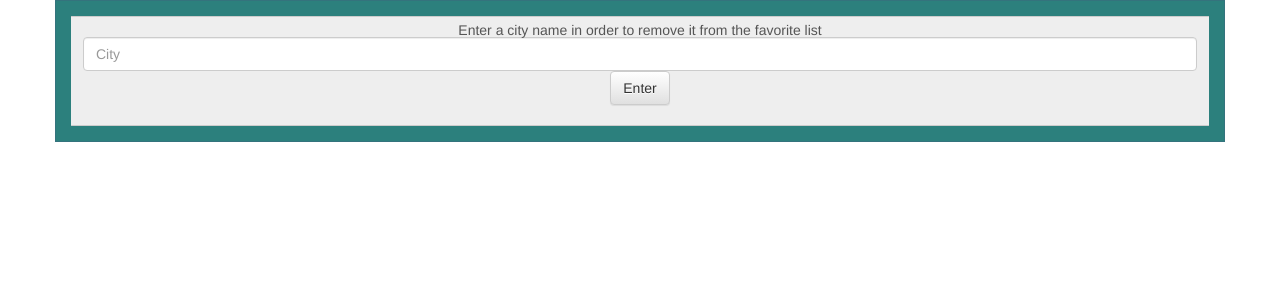
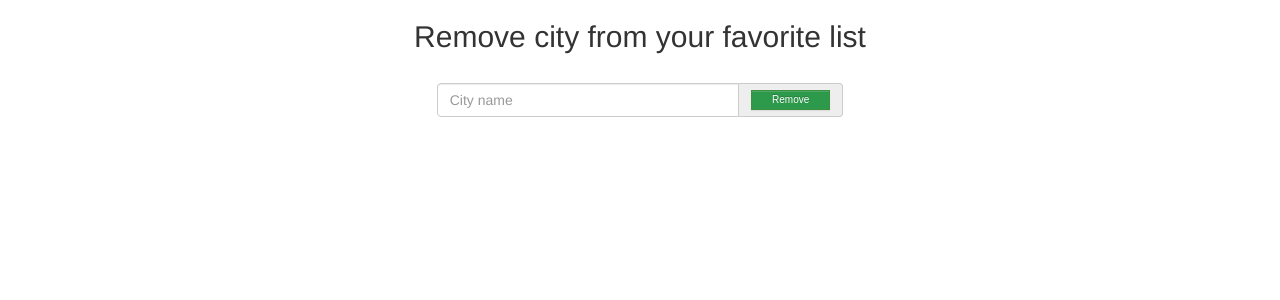
Before and after one commit to maromoz/weather_web_server, a Django app: page /remove_city_from_favorite/ in a window 1280 px wide. Shown: the top 300 px of the page. Run offline with Django 3.2, Linux system fonts and the light colour scheme; parts of the project's set-up code (start-up, migrations or seed data) failed here and were passed over; some libraries are stand-ins or nearby versions.

Commit message:
New widget to add/remove city functions

```diff
--- a/cities/static/css/remove_city_from_favorite.css
+++ b/cities/static/css/remove_city_from_favorite.css
@@ -12,7 +12,7 @@ h4 {
   padding-top: 15px;
   padding-bottom: 15px;
   background-color: #3c1aee;
-  background-color: rgb(44, 128, 125);
+  background-color: rgb(7, 128, 37);
   border: 1px solid #c2c52e;
   border: 1px solid rgba(86,61,124,.2);
 }
@@ -21,3 +21,30 @@ hr {
   margin-top: 40px;
   margin-bottom: 40px;
 }
+
+.btn {
+  background: #2c994b;
+  background-image: -webkit-linear-gradient(top, #2c994b, #2c994b);
+  background-image: -moz-linear-gradient(top, #2c994b, #2c994b);
+  background-image: -ms-linear-gradient(top, #2c994b, #2c994b);
+  background-image: -o-linear-gradient(top, #2c994b, #2c994b);
+  background-image: linear-gradient(to bottom, #2c994b, #2c994b);
+  -webkit-border-radius: 0;
+  -moz-border-radius: 0;
+  border-radius: 0px;
+  font-family: Arial;
+  color: #ffffff;
+  font-size: 10px;
+  padding: 2px 20px 2px 20px;
+  text-decoration: none;
+}
+
+.btn:hover {
+  background: #3cb0fd;
+  background-image: -webkit-linear-gradient(top, #3cb0fd, #3498db);
+  background-image: -moz-linear-gradient(top, #3cb0fd, #3498db);
+  background-image: -ms-linear-gradient(top, #3cb0fd, #3498db);
+  background-image: -o-linear-gradient(top, #3cb0fd, #3498db);
+  background-image: linear-gradient(to bottom, #3cb0fd, #3498db);
+  text-decoration: none;
+}
--- a/cities/templates/city_weather.html
+++ b/cities/templates/city_weather.html
@@ -17,8 +17,7 @@ Smartphone Compatible web template, free webdesigns for Nokia, Samsung, LG, Sony
 </head>
 <body>
 	<!-- main -->
-    {% if city %}
-            {% for c in city %}
+    {% if c %}
                 <div class="main">
                     <h1>Your city weather stats</h1>
                     <div class="main-grid1">
@@ -49,7 +48,6 @@ Smartphone Compatible web template, free webdesigns for Nokia, Samsung, LG, Sony
 
                     </div>
                 </div>
-            {% endfor %}
     {% endif %}
 </body>
 </html>
--- a/cities/templates/remove_city_from_favorite.html
+++ b/cities/templates/remove_city_from_favorite.html
@@ -1,5 +1,4 @@
 {% load staticfiles %}
-
 <html>
     <head>
         <meta charset="utf-8">
@@ -13,11 +12,20 @@
         <link rel="stylesheet" href="{% static 'css/remove_city_from_favorite.css' %}">
     </head>
     <body>
-        <div class="container">
-            <span class="input-group-addon" id="basic-addon1">Enter a city name in order to remove it from the favorite list
+	<div class="row">
+		<h2 style="text-align: center">Remove city from your favorite list</h2>
+	</div>
+
+    <div class="row">
+        <div class="col-sm-offset-4 col-sm-4">
             <form action="." method="get">
-                <input type="text" name="remove" class="form-control" placeholder="City" aria-describedby="basic-addon1">
-                <input type="submit" value="Enter" class="btn btn-default"/>
+				<div class="form-group">
+					<div class="input-group">
+						<input type="text" class="form-control" placeholder="City name"type="submit"  name="remove">
+						<span class="input-group-addon danger" ><button class="btn btn-success" > Remove
+		 </button></span>
+					</div>
+				</div>
             </form>
             </span>
         </div>
--- a/cities/views.py
+++ b/cities/views.py
@@ -59,7 +59,7 @@ def get_city_temp(request):
 
     template = loader.get_template('city_weather.html')
     context = Context({
-        'city': city_list,
+        'c': city_list[0],
         "weather": {'image': image}
     })
     return HttpResponse(template.render(context))
```
Also changed, not shown: cities/static/css/add_city_to_favorite.css (+27 -0 lines), cities/templates/add_city_to_favorite.html (+12 -4 lines).
